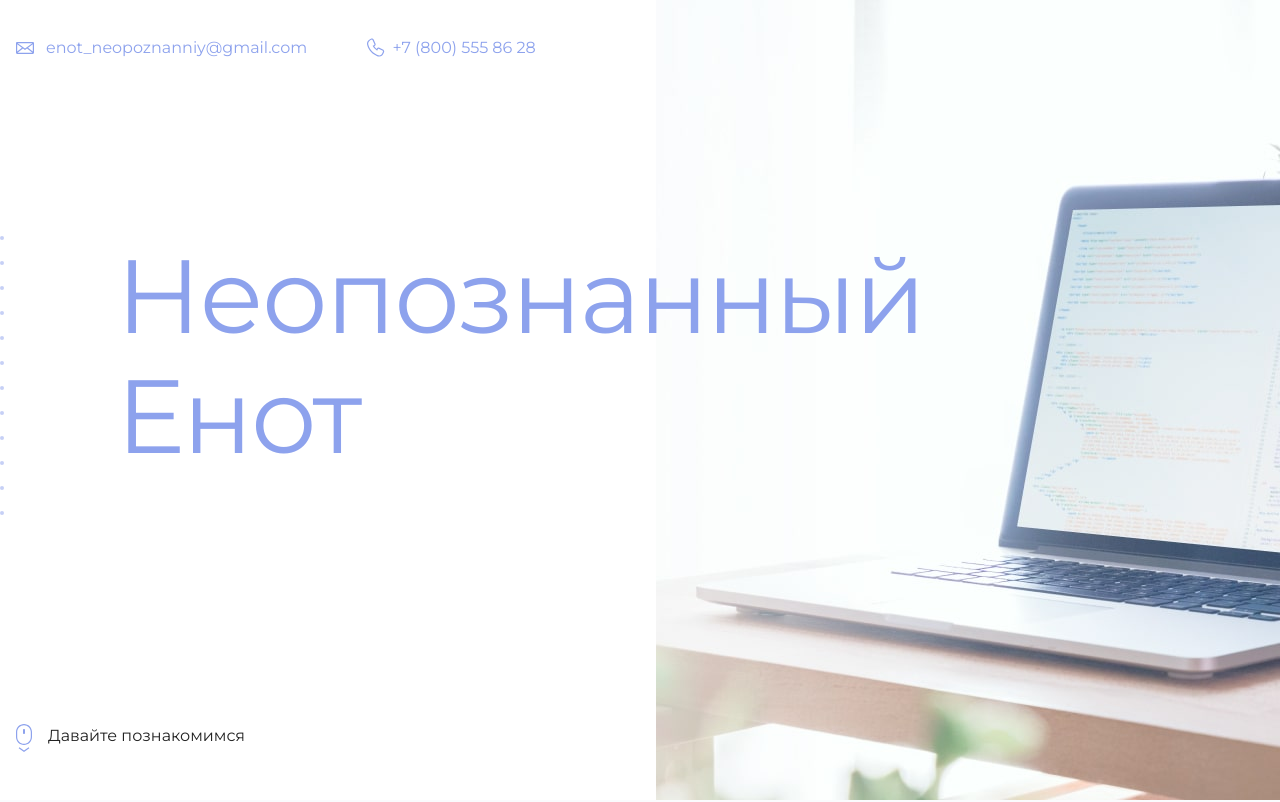
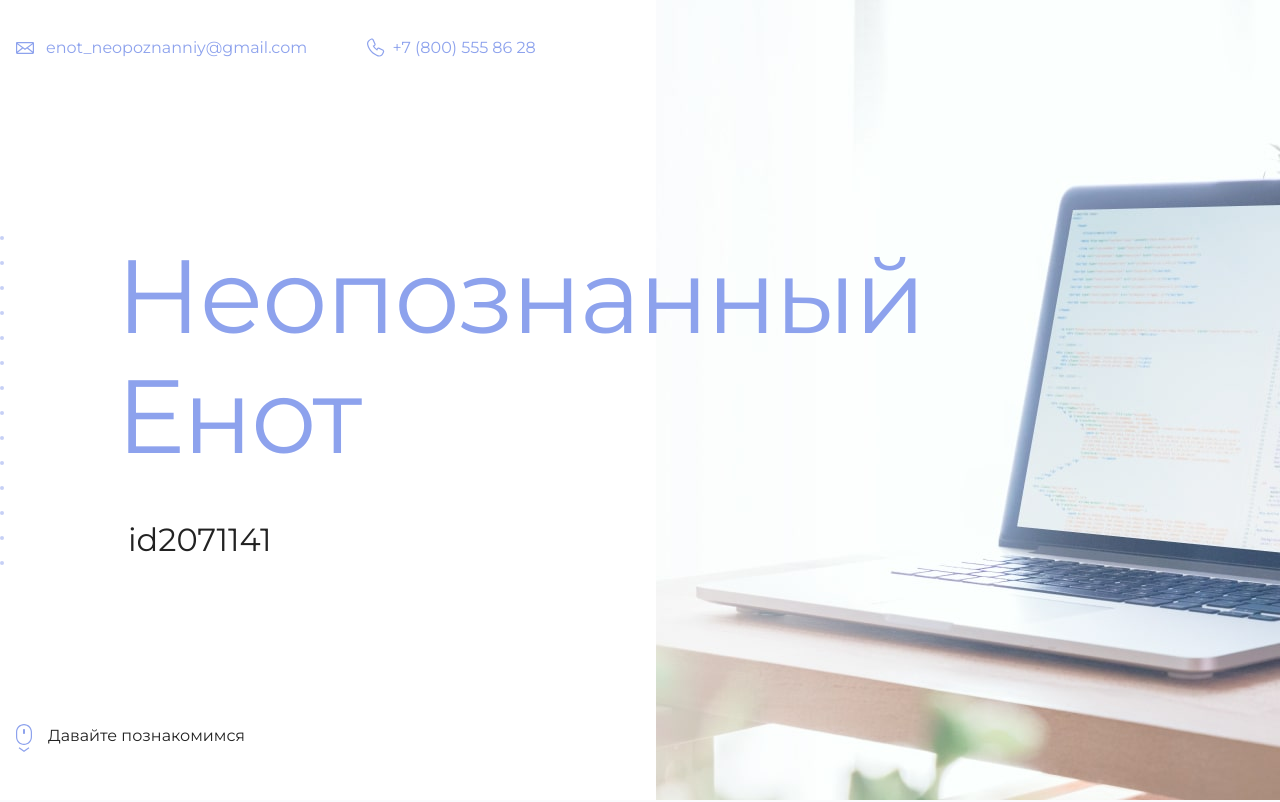
Before and after one commit to Peter-Kravchenko/htmlacademy-my-site, a plain HTML site: page index.html in a window 1280 px wide. Shown: the top 802 px of the page. Drawn offline with Linux system fonts and the light colour scheme.

Commit message:
Update index.html

```diff
--- a/index.html
+++ b/index.html
@@ -19,7 +19,7 @@
       <section class="hero-image">
         <div class="container">
           <h1 class="heading">Неопознанный Енот</h1>
-          <p><!-- Тут ваш id на сайте Академии --></p>
+          <p>id2071141</p>
         </div>
       </section>
 
```
